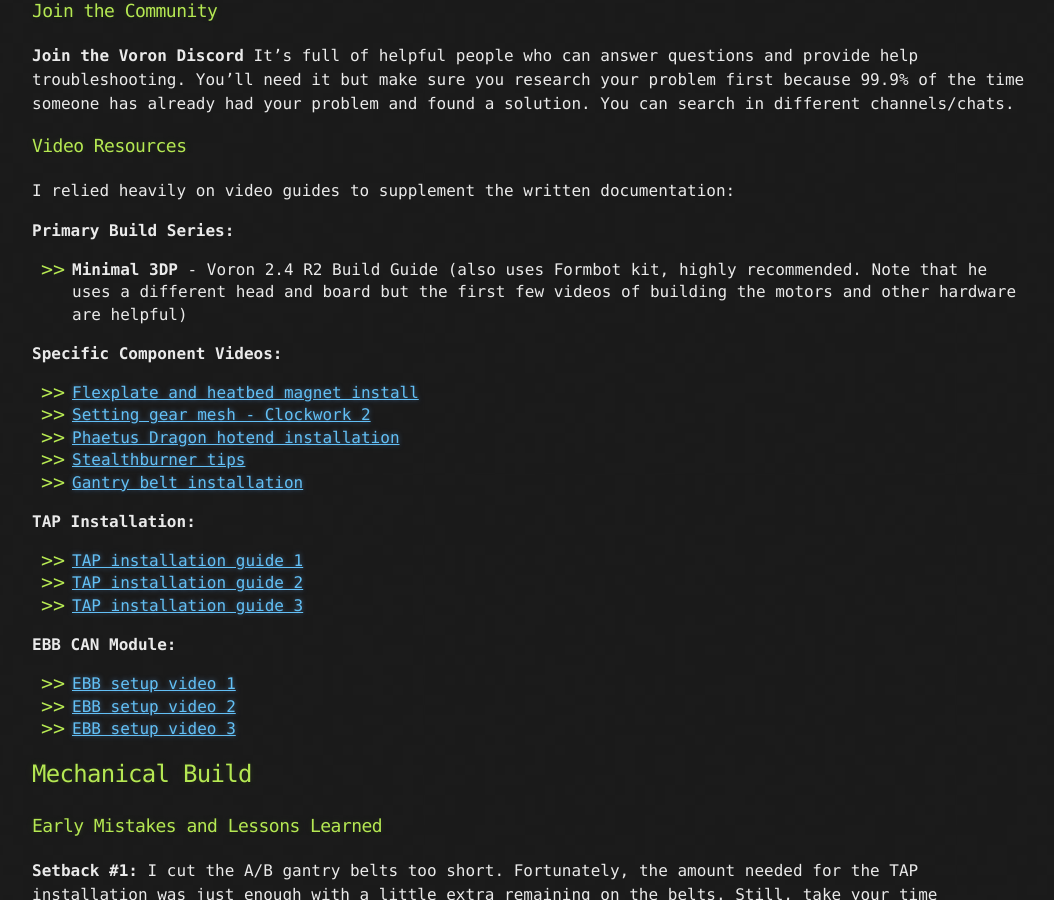
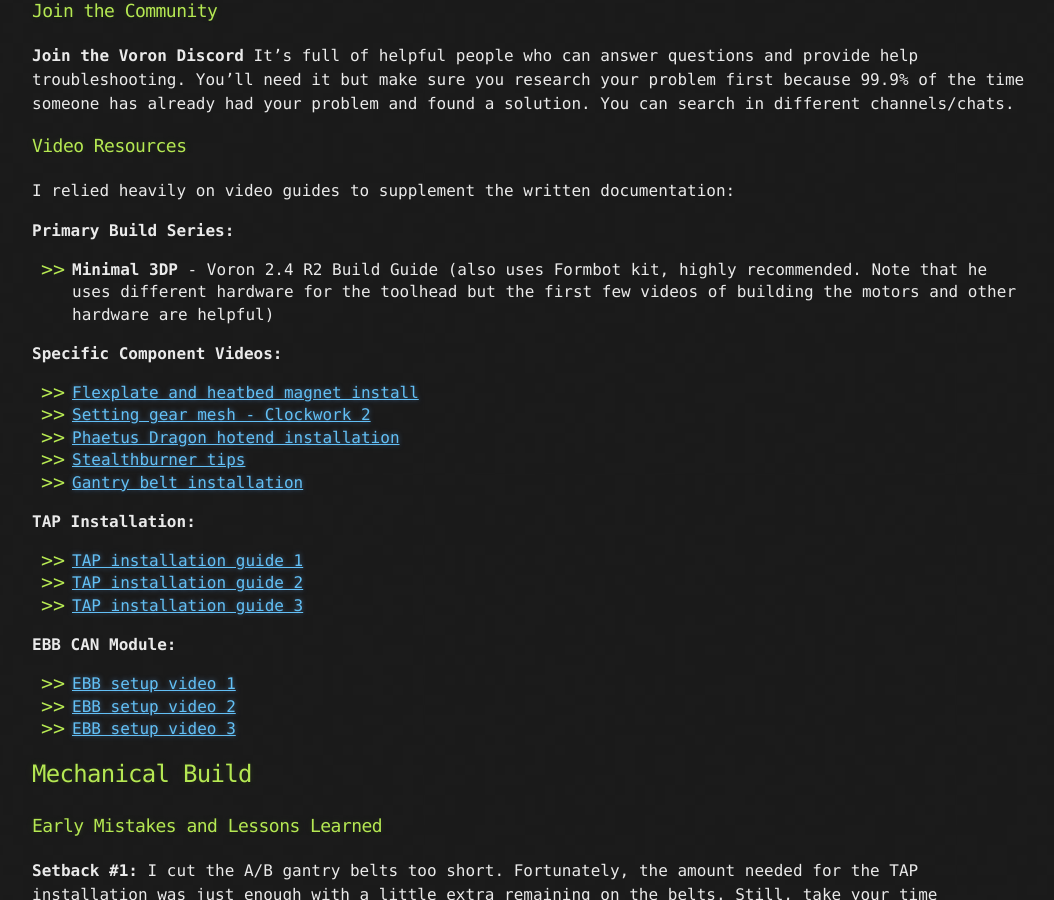
Before and after one commit to CyberCasquatch/cybercasquatch.github.io, a Jekyll site: the page built from _posts/Projects/2026-01-20-Big-Iron.md, in a window 1280 px wide and 900 px high, scrolled down 1122 px. Shown: the whole window, without its empty margins (108-1162 px from the left). Built offline with Jekyll 4.4.1, drawn with Linux system fonts in a browser that asks for light colours.

Commit message:
Clarify hardware reference in build guide

```diff
--- a/_posts/Projects/2026-01-20-Big-Iron.md
+++ b/_posts/Projects/2026-01-20-Big-Iron.md
@@ -43,7 +43,7 @@
 I relied heavily on video guides to supplement the written documentation:
 
 **Primary Build Series:**
-- **Minimal 3DP** - Voron 2.4 R2 Build Guide (also uses Formbot kit, highly recommended. Note that he uses a different head and board but the first few videos of building the motors and other hardware are helpful)
+- **Minimal 3DP** - Voron 2.4 R2 Build Guide (also uses Formbot kit, highly recommended. Note that he uses different hardware for the toolhead but the first few videos of building the motors and other hardware are helpful)
 
 **Specific Component Videos:**
 - [Flexplate and heatbed magnet install](https://www.youtube.com/watch?v=X2S7mkyyC4E)
```
